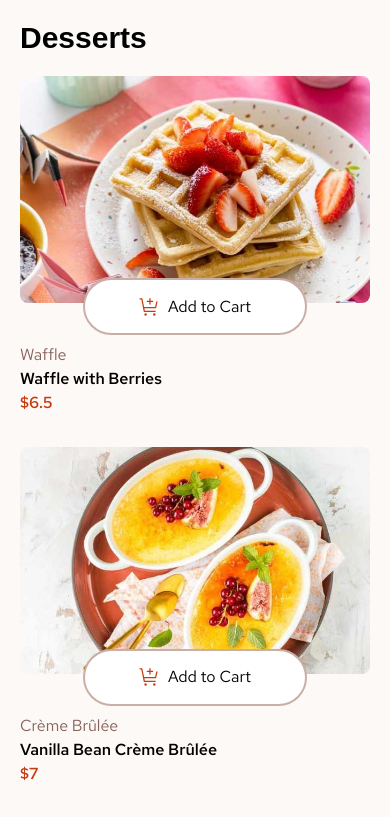
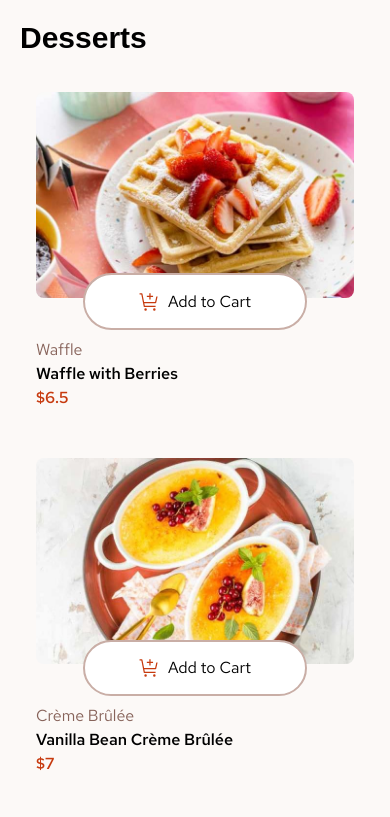
Before and after one commit to manohySr/buybuy, a Vue app: page / in a window 390 px wide. Shown: the top 817 px of the page. Built offline with nearby package versions, Linux system fonts and the light colour scheme; a web font is replaced by a local one.

Commit message:
wip:    responsive

```diff
--- a/src/App.vue
+++ b/src/App.vue
@@ -51,13 +51,21 @@ const handleClick = (dessert) => {
 <template>
   <div class="container bg-rose-50 p-5">
     <h1 class="text-3xl font-bold mb-5">Desserts</h1>
-    <div class="dessert" v-for="dessert in desserts" :key="dessert.name">
+    <div class="dessert">
+      <div class="mt" v-for="dessert in desserts" :key="dessert.name">
         <div class="relative flex flex-col items-center">
+          <picture class="w-full">
+            <source
+              :srcset="dessert.image.desktop"
+              media="(min-width: 1440px)"
+            />
+            <source :srcset="dessert.image.tablet" media="(min-width: 768px)" />
             <img
               :src="dessert.image.mobile"
-          class="w-full object-cover rounded-lg"
+              class="rounded-lg w-full object-cover"
               alt="cake"
             />
+          </picture>
           <div class="button">
             <AddButton
               v-if="!dessert.cartState"
@@ -79,18 +87,38 @@ const handleClick = (dessert) => {
           </div>
         </div>
       </div>
+    </div>
     <Cart :numberItem="selectedDesserts.length" :desserts="selectedDesserts" />
   </div>
 </template>
 
 <style scoped>
+.container {
+  margin: 0 auto;
+}
+
 .button {
   position: absolute;
   bottom: -2rem;
   z-index: 1000 !important;
 }
 
-.dessert {
+.mt {
   margin-bottom: 2rem;
 }
+
+.dessert {
+  display: grid;
+  grid-template-columns: repeat(3, 1fr);
+  gap: 16px;
+  padding: 16px;
+}
+@media (max-width: 768px) {
+  .dessert {
+    display: flex;
+    flex-direction: column; /* Empile les éléments */
+    gap: 16px; /* Espacement vertical entre les éléments */
+    padding: 16px;
+  }
+}
 </style>
```
Lines whose indentation alone changed are shown as unchanged.
